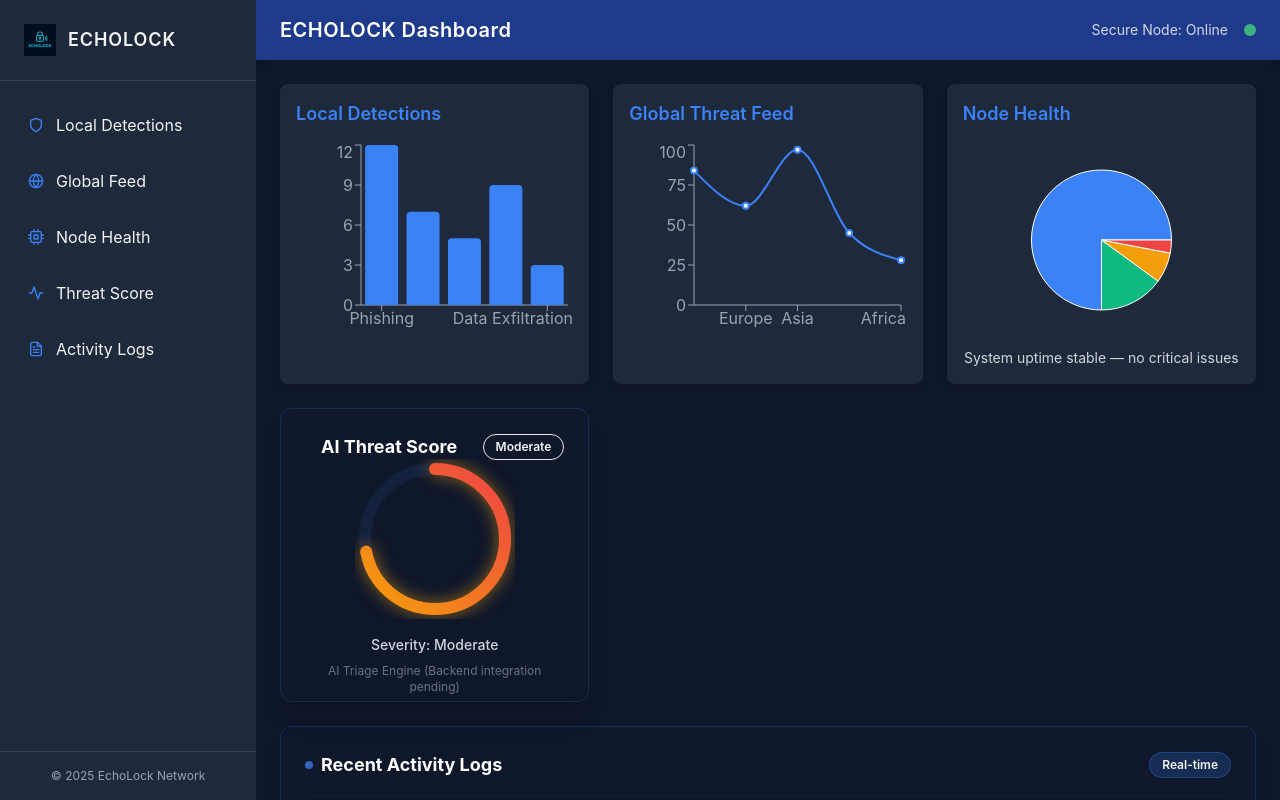
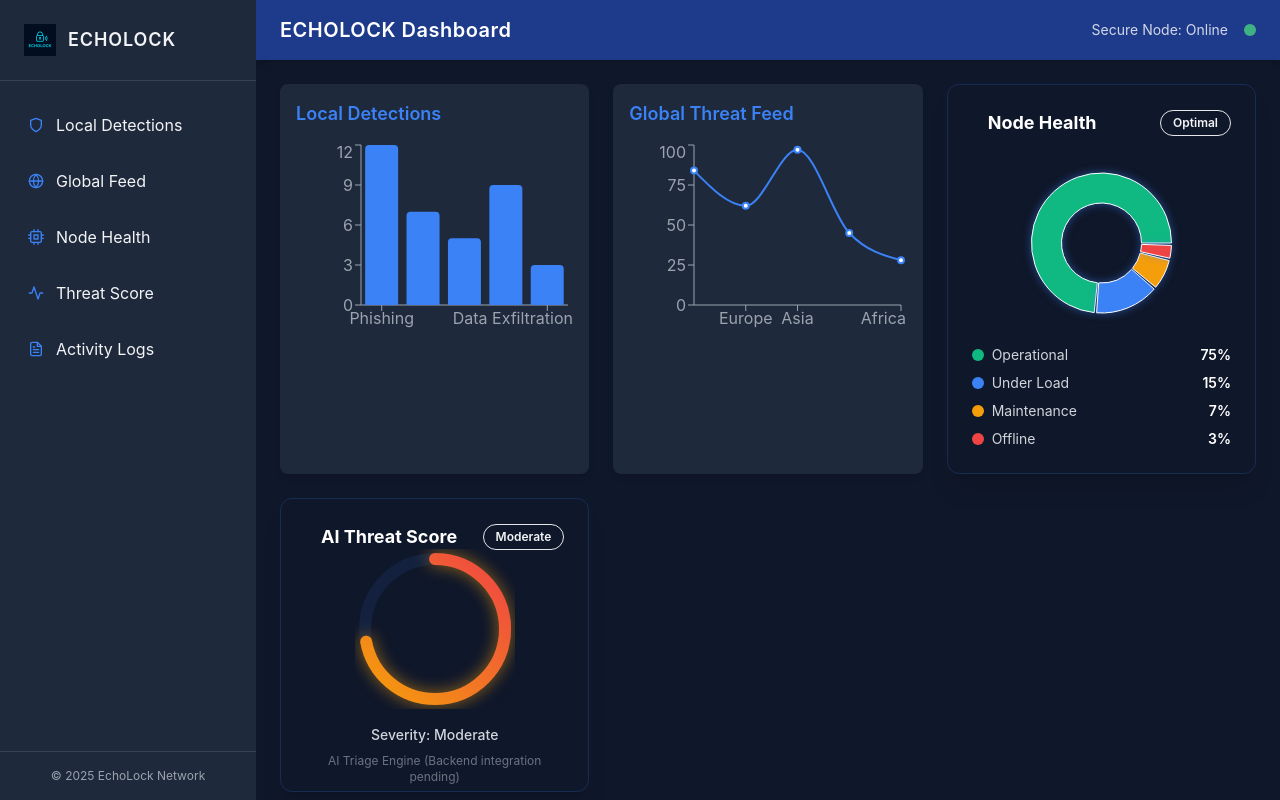
Before and after one commit to Ordixian/Echo, a React (Vite) app: page / in a window 1280 px wide. Built offline with nearby package versions, Linux system fonts and the light colour scheme.

Commit message:
Update NodeHealth.jsx

```diff
--- a/src/components/NodeHealth.jsx
+++ b/src/components/NodeHealth.jsx
@@ -2,24 +2,64 @@ import React from "react";
 import { PieChart, Pie, Cell, ResponsiveContainer, Tooltip } from "recharts";
 import data from "../data/nodeHealth";
 
-const COLORS = ["#3B82F6", "#10B981", "#F59E0B", "#EF4444"];
+const COLORS = ["#10b981", "#3b82f6", "#f59e0b", "#ef4444"];
 
 function NodeHealth() {
   return (
-    <div className="bg-[#1e293b] p-4 rounded-lg shadow-md">
-      <h2 className="text-lg font-semibold mb-3 text-accent">Node Health</h2>
-      <ResponsiveContainer width="100%" height={200}>
+    <div className="glass p-6 rounded-xl shadow-xl card-hover border border-accent/20 animate-fade-in">
+      <div className="flex items-center justify-between mb-4">
+        <h2 className="text-lg font-bold text-white flex items-center gap-2">
+          <span className="w-2 h-2 bg-success rounded-full animate-pulse"></span>
+          Node Health
+        </h2>
+        <span className="text-xs px-3 py-1 bg-success/20 text-success rounded-full font-semibold border border-success/30">
+          Optimal
+        </span>
+      </div>
+      <ResponsiveContainer width="100%" height={180}>
         <PieChart>
-          <Pie data={data} dataKey="value" nameKey="status" outerRadius={70}>
+          <Pie
+            data={data}
+            dataKey="value"
+            nameKey="status"
+            cx="50%"
+            cy="50%"
+            outerRadius={70}
+            innerRadius={40}
+            paddingAngle={2}
+          >
             {data.map((entry, index) => (
-              <Cell key={`cell-${index}`} fill={COLORS[index % COLORS.length]} />
+              <Cell
+                key={`cell-${index}`}
+                fill={COLORS[index % COLORS.length]}
+                style={{ filter: 'drop-shadow(0 0 4px rgba(59, 130, 246, 0.5))' }}
+              />
             ))}
           </Pie>
-          <Tooltip />
+          <Tooltip
+            contentStyle={{
+              backgroundColor: 'rgba(30, 41, 59, 0.95)',
+              border: '1px solid rgba(59, 130, 246, 0.3)',
+              borderRadius: '8px',
+              backdropFilter: 'blur(10px)'
+            }}
+            labelStyle={{ color: '#f3f4f6' }}
+          />
         </PieChart>
       </ResponsiveContainer>
-      <div className="text-sm mt-2 text-gray-300 text-center">
-        System uptime stable — no critical issues
+      <div className="mt-3 space-y-2">
+        {data.map((item, index) => (
+          <div key={index} className="flex items-center justify-between text-sm">
+            <div className="flex items-center gap-2">
+              <div
+                className="w-3 h-3 rounded-full"
+                style={{ backgroundColor: COLORS[index] }}
+              ></div>
+              <span className="text-gray-300">{item.status}</span>
+            </div>
+            <span className="font-semibold text-white">{item.value}%</span>
+          </div>
+        ))}
       </div>
     </div>
   );
```
